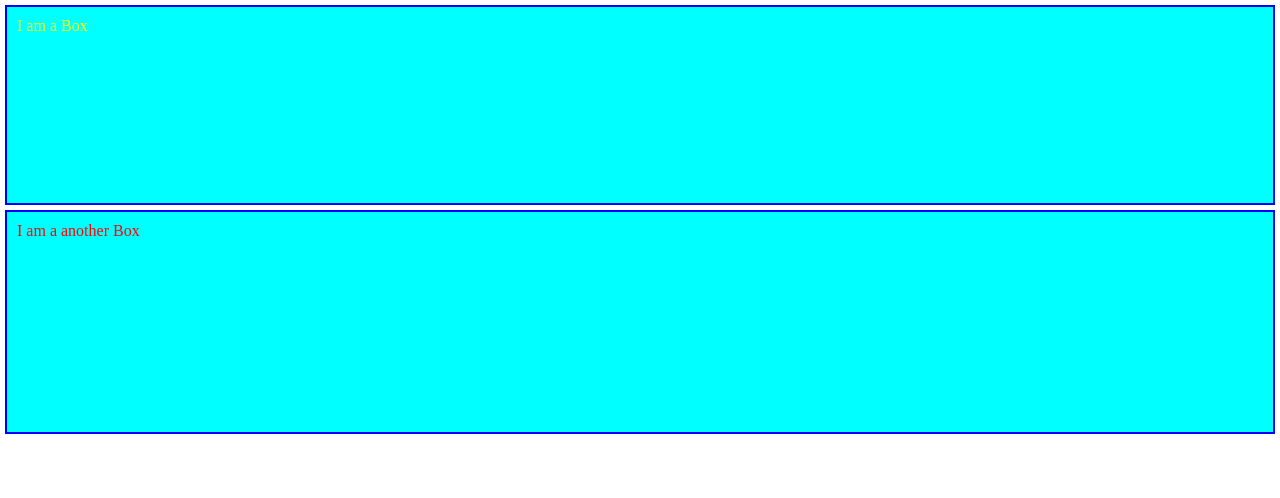
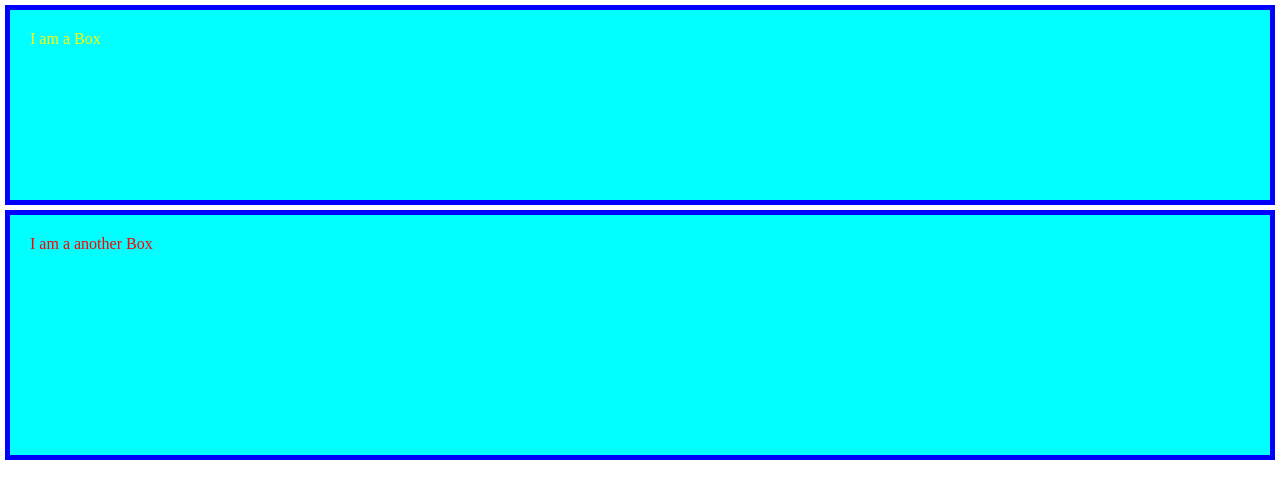
Before and after one commit to LakshChinchmalatpure/web-development-projects, a plain HTML site: page web_development/CSS/04_CSS_Box_Model/index.html in a window 1280 px wide. Drawn offline with Linux system fonts and the light colour scheme.

Commit message:
Update index.html

```diff
--- a/web_development/CSS/04_CSS_Box_Model/index.html
+++ b/web_development/CSS/04_CSS_Box_Model/index.html
@@ -49,17 +49,17 @@ Then padding and border are added extra
 
         .box1{
             color: yellow;
-            padding: 10px;
+            padding: 20px;
             margin: 5px;
-            border: 2px solid blue;
+            border: 5px solid blue;
             height: 200px;
             box-sizing: border-box;
         }
         .box2{
             color: red;
-            padding: 10px;
+            padding: 20px;
             margin: 5px;
-            border: 2px solid blue;
+            border: 5px solid blue;
             height: 200px;
             /* box-sizing: border-box; */
 
```
